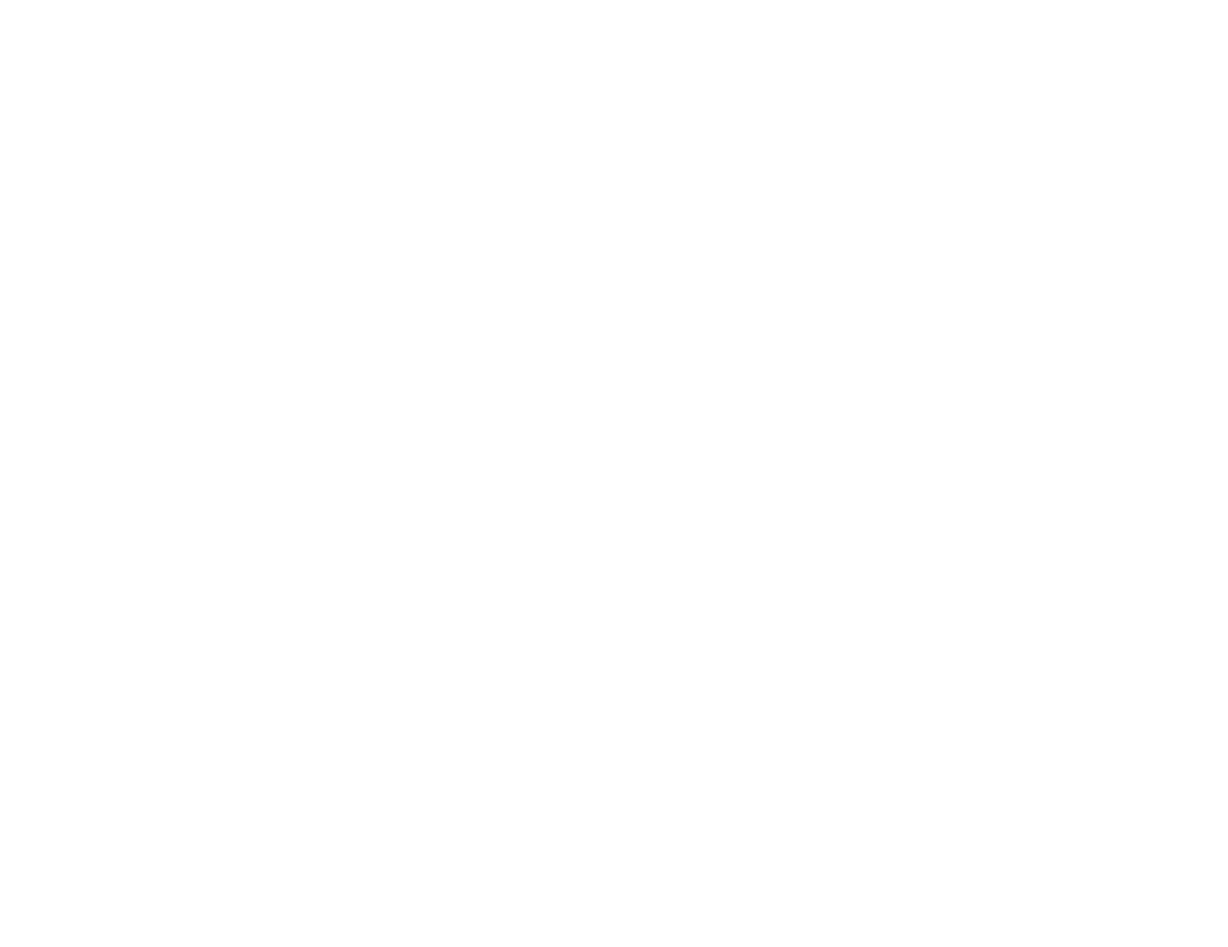
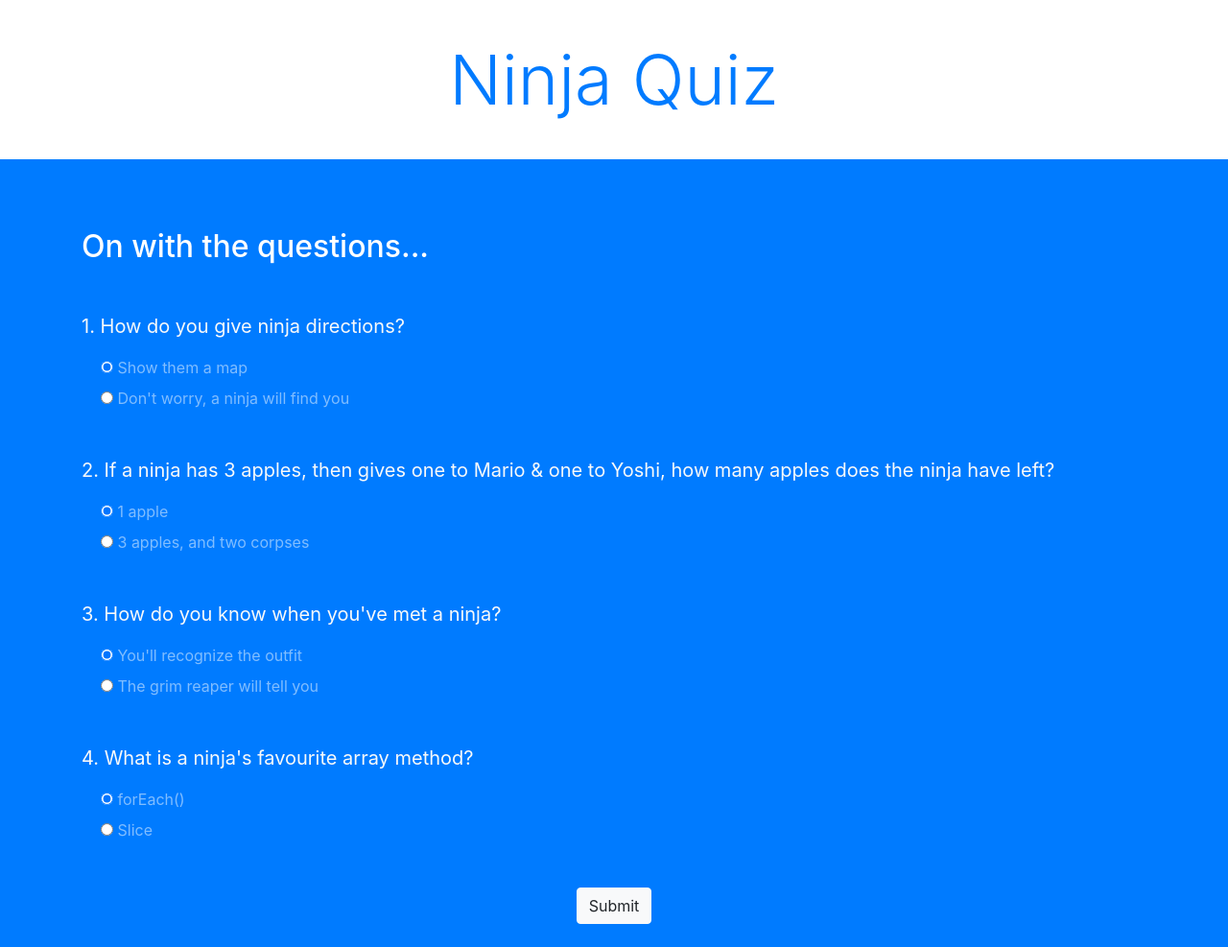
Before and after one commit to starshyp/Interactive-Quiz-JS, a plain HTML site: page index.html in a window 1280 px wide. Shown: the whole page at 96% size. Before the commit the page ends 800 px from the top, so only its background shows below. Drawn offline with nearby package versions, Linux system fonts and the light colour scheme.

Commit message:
added html + bootstrap

```diff
--- a/index.html
+++ b/index.html
@@ -4,7 +4,92 @@
     <meta charset="UTF-8" />
     <meta http-equiv="X-UA-Compatible" content="IE=edge" />
     <meta name="viewport" content="width=device-width, initial-scale=1.0" />
+    <link
+      rel="stylesheet"
+      href="https://cdn.jsdelivr.net/npm/bootstrap@4.3.1/dist/css/bootstrap.min.css"
+      integrity="sha384-ggOyR0iXCbMQv3Xipma34MD+dH/1fQ784/j6cY/iJTQUOhcWr7x9JvoRxT2MZw1T"
+      crossorigin="anonymous"
+    />
     <title>Interactive Quiz</title>
   </head>
-  <body></body>
+  <body>
+    <!-- top section -->
+    <div class="intro py-3 bg-white text-center">
+      <div class="container">
+        <h2 class="text-primary display-3 my-4">Ninja Quiz</h2>
+      </div>
+    </div>
+
+    <!-- quiz section -->
+    <div class="quiz py-4 bg-primary">
+      <div class="container">
+        <h2 class="my-5 text-white">On with the questions...</h2>
+        <form class="quiz-form text-light">
+          <div class="my-5">
+            <p class="lead font-weight-normal">
+              1. How do you give ninja directions?
+            </p>
+            <div class="form-check my-2 text-white-50">
+              <input type="radio" name="q1" value="A" checked />
+              <label class="form-check-label">Show them a map</label>
+            </div>
+            <div class="form-check my-2 text-white-50">
+              <input type="radio" name="q1" value="B" />
+              <label class="form-check-label"
+                >Don't worry, a ninja will find you</label
+              >
+            </div>
+          </div>
+          <div class="my-5">
+            <p class="lead font-weight-normal">
+              2. If a ninja has 3 apples, then gives one to Mario & one to
+              Yoshi, how many apples does the ninja have left?
+            </p>
+            <div class="form-check my-2 text-white-50">
+              <input type="radio" name="q2" value="A" checked />
+              <label class="form-check-label">1 apple</label>
+            </div>
+            <div class="form-check my-2 text-white-50">
+              <input type="radio" name="q2" value="B" />
+              <label class="form-check-label">3 apples, and two corpses</label>
+            </div>
+          </div>
+          <div class="my-5">
+            <p class="lead font-weight-normal">
+              3. How do you know when you've met a ninja?
+            </p>
+            <div class="form-check my-2 text-white-50">
+              <input type="radio" name="q3" value="A" checked />
+              <label class="form-check-label"
+                >You'll recognize the outfit</label
+              >
+            </div>
+            <div class="form-check my-2 text-white-50">
+              <input type="radio" name="q3" value="B" />
+              <label class="form-check-label"
+                >The grim reaper will tell you</label
+              >
+            </div>
+          </div>
+          <div class="my-5">
+            <p class="lead font-weight-normal">
+              4. What is a ninja's favourite array method?
+            </p>
+            <div class="form-check my-2 text-white-50">
+              <input type="radio" name="q4" value="A" checked />
+              <label class="form-check-label">forEach()</label>
+            </div>
+            <div class="form-check my-2 text-white-50">
+              <input type="radio" name="q4" value="B" />
+              <label class="form-check-label">Slice</label>
+            </div>
+          </div>
+          <div class="text-center">
+            <input type="submit" class="btn btn-light" />
+          </div>
+        </form>
+      </div>
+    </div>
+    <script src="app.js"></script>
+  </body>
 </html>
```
